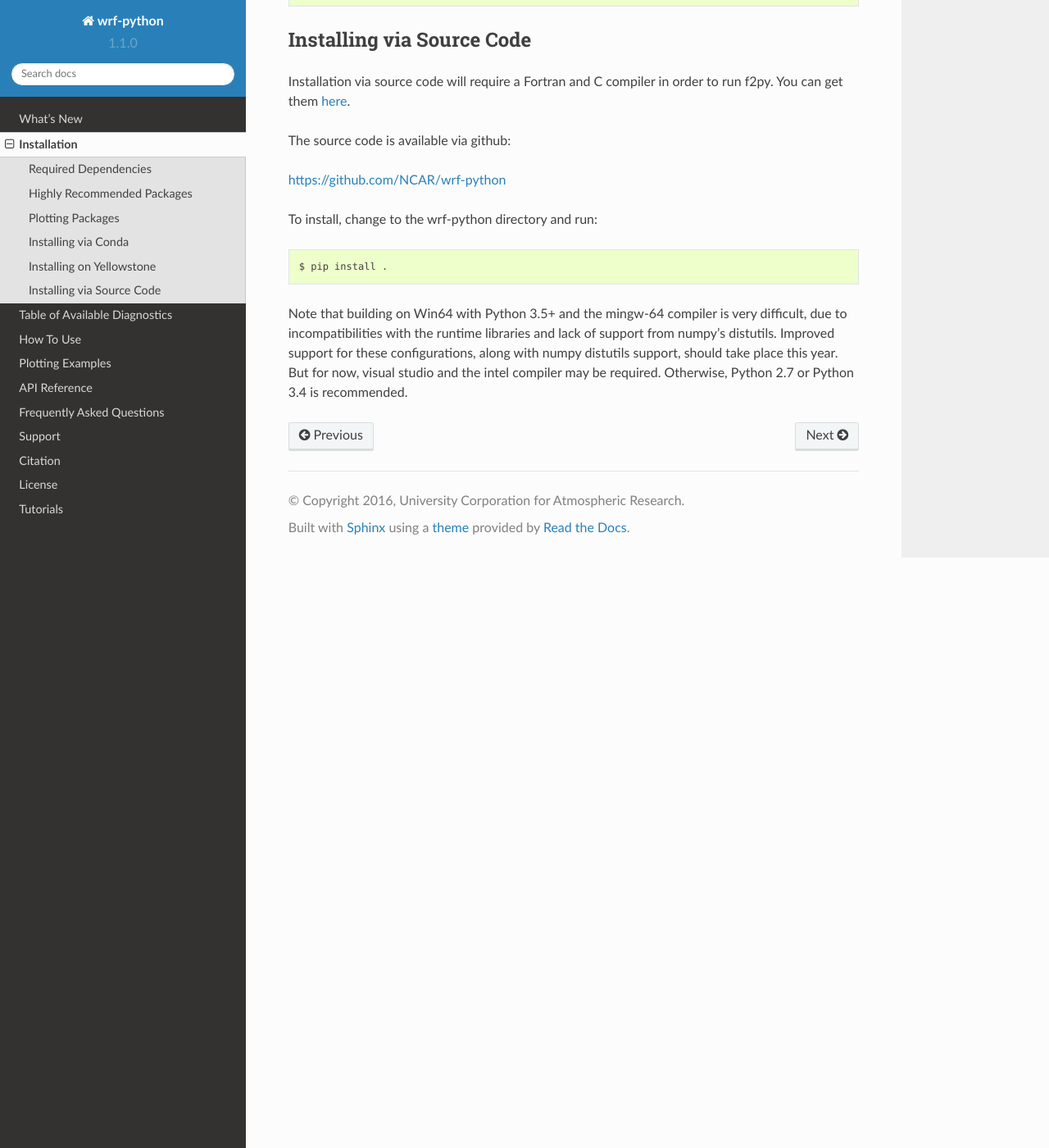
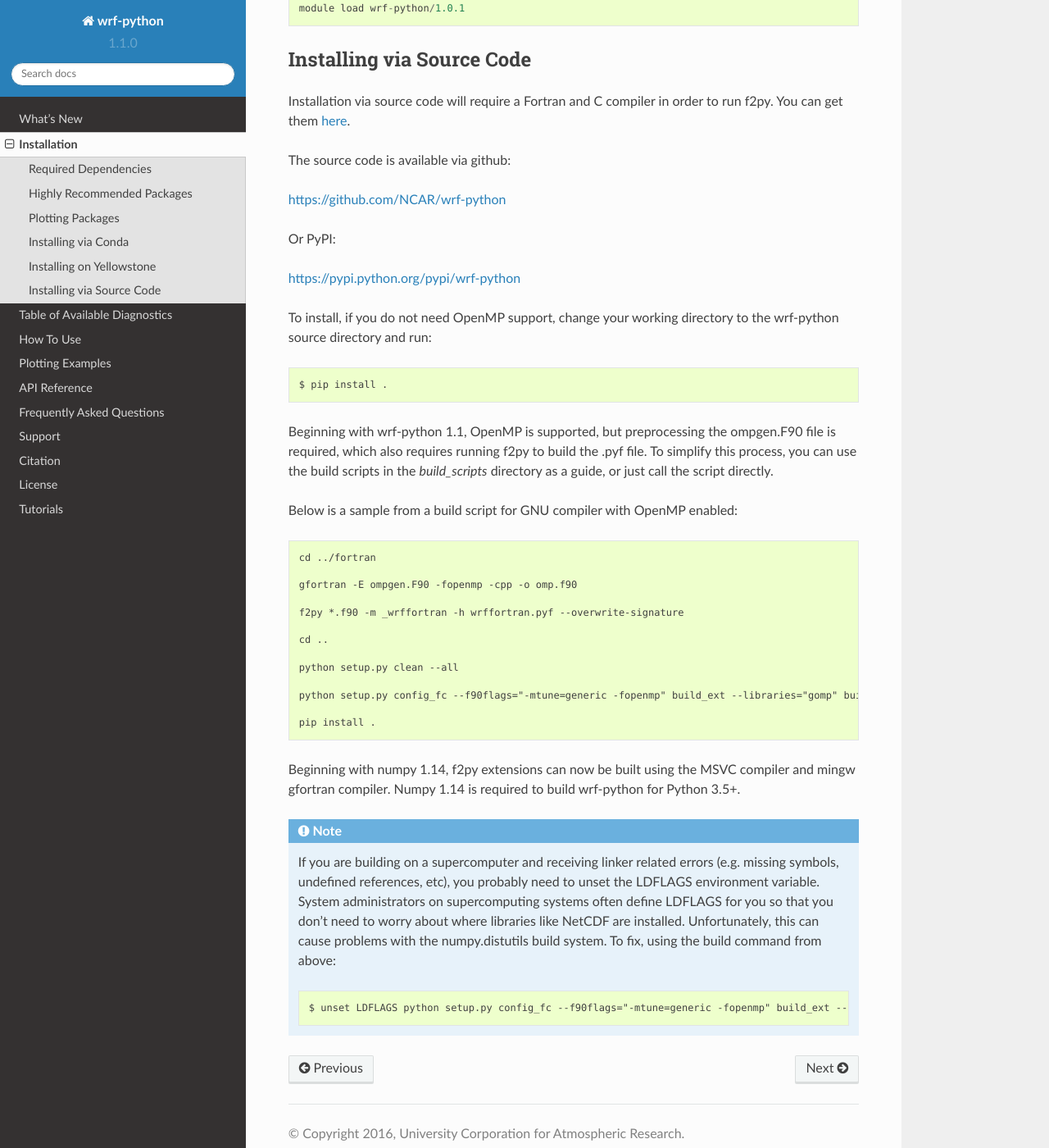
Before and after one commit to NCAR/wrf-python, a Sphinx documentation site: the page built from doc/source/installation.rst, in a window 1280 px wide and 1400 px high, scrolled down 1521 px. Shown: the whole window at 82% size. Built offline with Sphinx 7.4.7 and the Read the Docs theme 2.0.0, drawn with Linux system fonts in a browser that asks for light colours; some of the changed text lies outside the part shown.

Commit message:
Updated build scripts, manifest, requirements, install docs

```diff
--- a/doc/source/installation.rst
+++ b/doc/source/installation.rst
@@ -4,9 +4,10 @@
 Required Dependencies
 ----------------------
 
-    - Python 2.7, 3.4, or 3.5
-    - numpy (1.9 or later)
+    - Python 2.7, 3.4, or 3.5+
+    - numpy (1.11 or later; 1.14 required to build on Windows)
     - wrapt (1.10 or later)
+    - setuptools (38.0 or later)
 
 
 Highly Recommended Packages
@@ -81,13 +82,50 @@
 
 https://github.com/NCAR/wrf-python
 
-To install, change to the wrf-python directory and run::
+Or PyPI:
+
+https://pypi.python.org/pypi/wrf-python
+
+To install, if you do not need OpenMP support, change your working directory
+to the wrf-python source directory and run::
 
     $ pip install .
 
-Note that building on Win64 with Python 3.5+ and the mingw-64 compiler
-is very difficult, due to incompatibilities with the runtime libraries and
-lack of support from numpy's distutils. Improved support for these
-configurations, along with numpy distutils support, should take place this
-year.  But for now, visual studio and the intel compiler may be required.
-Otherwise, Python 2.7 or Python 3.4 is recommended.
+Beginning with wrf-python 1.1, OpenMP is supported, but preprocessing the
+ompgen.F90 file is required, which also requires running f2py to
+build the .pyf file. To simplify this process, you can use the build scripts in
+the *build_scripts* directory as a guide, or just call the script directly.
+
+Below is a sample from a build script for GNU compiler with OpenMP enabled:
+
+.. code-block:: none
+
+   cd ../fortran
+
+   gfortran -E ompgen.F90 -fopenmp -cpp -o omp.f90
+
+   f2py *.f90 -m _wrffortran -h wrffortran.pyf --overwrite-signature
+
+   cd ..
+
+   python setup.py clean --all
+
+   python setup.py config_fc --f90flags="-mtune=generic -fopenmp" build_ext --libraries="gomp" build
+
+   pip install .
+
+Beginning with numpy 1.14, f2py extensions can now be built using the MSVC
+compiler and mingw gfortran compiler. Numpy 1.14 is required to build
+wrf-python for Python 3.5+.
+
+.. note::
+
+   If you are building on a supercomputer and receiving linker related
+   errors (e.g. missing symbols, undefined references, etc), you probably
+   need to unset the LDFLAGS environment variable. System administrators on
+   supercomputing systems often define LDFLAGS for you so that you don't need
+   to worry about where libraries like NetCDF are installed. Unfortunately,
+   this can cause problems with the numpy.distutils build system. To fix,
+   using the build command from above::
+
+       $ unset LDFLAGS python setup.py config_fc --f90flags="-mtune=generic -fopenmp" build_ext --libraries="gomp" build
--- a/requirements.txt
+++ b/requirements.txt
@@ -1,2 +1,3 @@
-numpy>=1.10
+numpy>=1.11
 wrapt>=1.10
+setuptools>=38.0
```
Also changed, not shown: src/wrf/__init__.py (+5 -4 lines), 6 other files.
